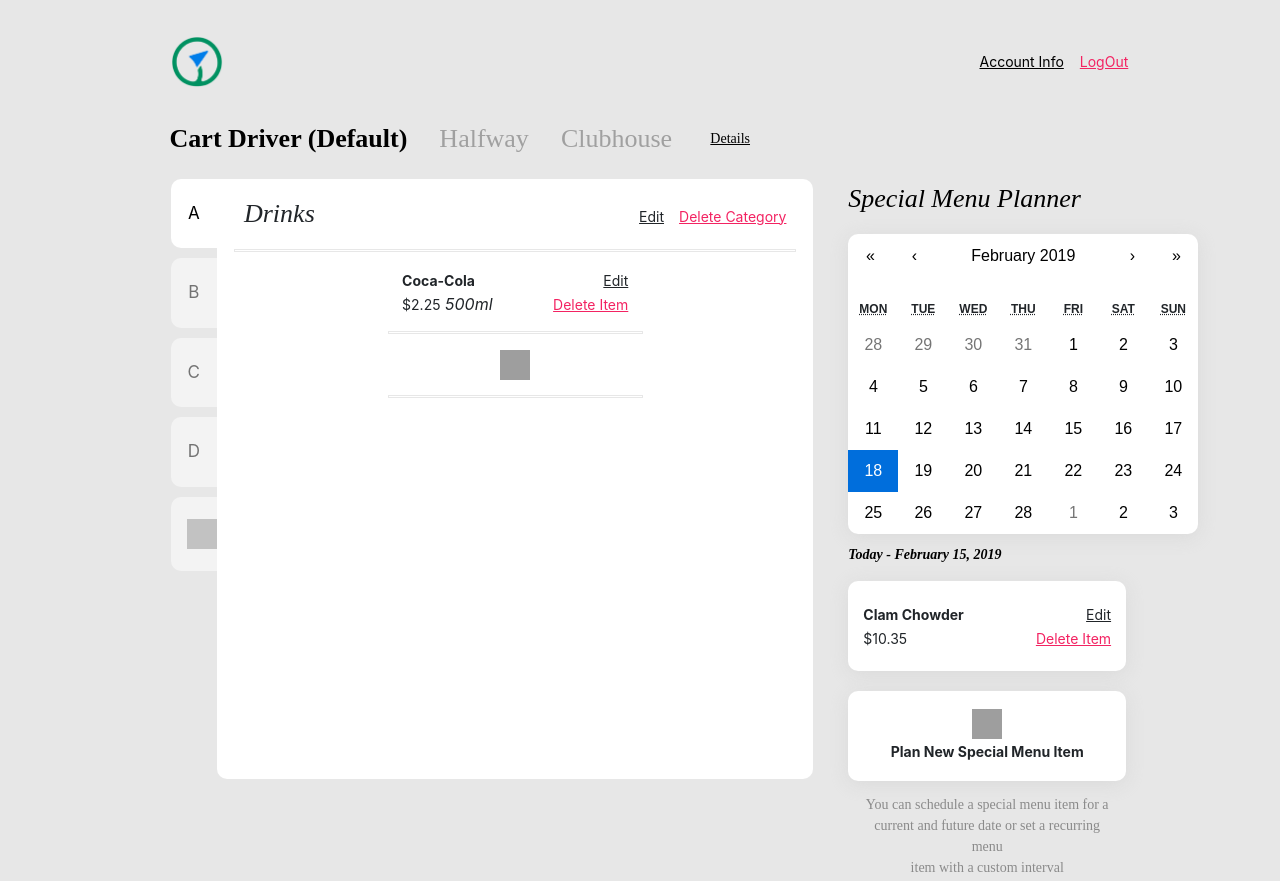
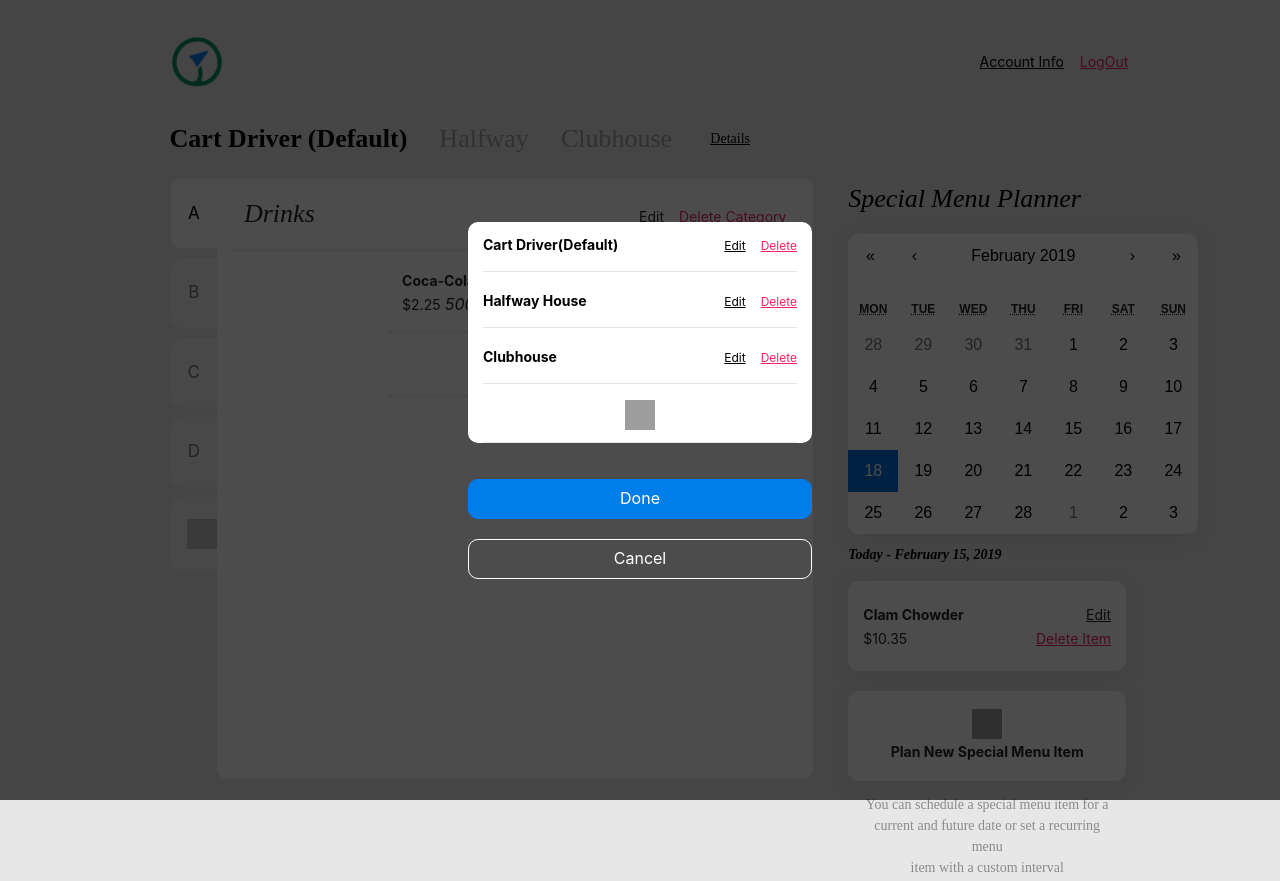
Before and after one commit to forward995/9_eighteen, a React (Create React App) app: page /home in a window 1280 px wide. Both pictures are taken after a click on the link "Details". Built offline with nearby package versions, Linux system fonts and the light colour scheme; grey boxes are pictures that could not be loaded.

Commit message:
add the details modal

```diff
--- a/src/components/App.js
+++ b/src/components/App.js
@@ -10,7 +10,7 @@ class App extends Component {
       <div>
         <Switch>
           <Route exact path='/' component={Login}/>
-          <Route exact path='/home' component={Home}/>
+          <Route path='/home' component={Home}/>
         </Switch>
       </div>
     );
--- a/src/components/Login.js
+++ b/src/components/Login.js
@@ -84,9 +84,6 @@ class Login extends Component {
                     <button type="button" className="btn btn-primary" style={styles.btn}>
                         <p style={{color: 'white'}}>Log In</p>
                     </button>
-                    {/* <Button color="default" style={styles.btn}>
-                        <p style={{color: 'white'}}>Log In</p>
-                    </Button> */}
                 </div>
             </div>
         );
--- a/src/components/MainHeader.js
+++ b/src/components/MainHeader.js
@@ -1,5 +1,6 @@
 /* eslint-disable jsx-a11y/anchor-is-valid */
 import React, { Component } from 'react';
+import MainHeaderModal from './Modals/MainHeaderModal'
 
 const styles = {
     tab: {
@@ -27,12 +28,52 @@ const styles = {
         fontWeight: 400,
         textDecoration: 'underline',
         paddingLeft: '40%'
+    },
+    modal: {
+        position: 'absolute',
+        width: '100%',
+        height: '100vh',
+        top: 0,
+        zIndex: 1000,
+        display: 'flex',
+        justifyContent: 'center',
+        alignItems: 'center',
+        background: 'rgba(0,0,0,0.7)'
+    },
+    doneBtn: {
+        width: 344,
+        height: 40,
+        borderRadius: 10,
+        backgroundColor: "#007de9",
+        marginTop: 20,
+    },
+    cancelBtn: {
+        width: 344,
+        height: 40,
+        borderRadius: 10,
+        // backgroundColor: "#007de9",
+        marginTop: 20,
+        border: "1px solid #ffffff"
     }
 }
 
 class MainHeader extends Component {
+    // eslint-disable-next-line no-useless-constructor
+    constructor(props) {
+        super(props)
+        this.state = {
+            showModal: false
+        }
+    }
+    handleClick = () => {
+        this.setState({
+            showModal: !this.state.showModal
+        })
+        console.log(this.state)
+    }
     render() {
         return (
+            <div>
             <ul className="nav" style={styles.tab}>
                 <li className="nav-item">
                     <a className="nav-link active" href="#" style={styles.txt1}>Cart Driver (Default)</a>
@@ -44,9 +85,28 @@ class MainHeader extends Component {
                     <a className="nav-link" href="#" style={styles.txt2}>Clubhouse</a>
                 </li>
                 <li className="nav-item">
-                    <a className="nav-link" href="#" style={styles.txt3}>Details</a>
+                    <a className="nav-link" href="#" onClick={this.handleClick} style={styles.txt3}>Details</a>
                 </li>
             </ul>
+            {
+                this.state.showModal&&
+                    <div style={styles.modal}>
+                        <div style={{display: 'block'}}>
+                            <MainHeaderModal />
+                            <div>
+                                <button type="button" className="btn btn-primary" style={styles.doneBtn}>
+                                    <p style={{color: 'white'}}>Done</p>
+                                </button>
+                            </div>
+                            <div>
+                                <button type="button" className="btn btn-default" style={styles.cancelBtn}>
+                                    <p style={{color: 'white'}}>Cancel</p>
+                                </button>
+                            </div>
+                        </div>
+                    </div>
+            }
+            </div>
         );
     }
 }
--- /dev/null
+++ b/src/components/Modals/MainHeaderModal.js
@@ -0,0 +1,94 @@
+/* eslint-disable jsx-a11y/anchor-is-valid */
+import React, { Component } from 'react';
+
+const styles = {
+    card: {
+        width: "344px",
+        // height: "225px",
+        borderRadius: "10px",
+        backgroundColor: "#ffffff"
+    },
+    txt1: {
+        fontFamily: 'Charter - Bold',
+        fontSize: 14,
+        fontWeight: 700,
+        color: '#000000'
+    },
+    txt2: {
+        color: '#000000',
+        fontSize: 12,
+        fontWeight: 400,
+        textDecoration: 'underline',
+        fontFamily: 'Charter - Roman',
+        paddingRight: 15,
+    },
+    txt3: {
+        color: '#f32362',
+        fontFamily: 'Charter - Roman',
+        fontSize: 12,
+        fontWeight: 400,
+        textDecoration: 'underline'
+    },
+    hrLine: {
+        width: '91%',
+        marginTop: 0
+    },
+    icon: {
+        width: 30,
+        height: 30,
+    }
+}
+
+class MainHeaderModal extends Component {
+    render() {
+        return (
+            <div style={styles.card}>
+                <div className="col-sm-12" style={{padding:0, paddingTop:10, display: 'flex', alignItems: 'baseline'}}>
+                    <div className="col-sm-6">
+                        <p style={styles.txt1}>Cart Driver(Default)</p>
+                    </div>
+                    <div className="col-sm-6" style={{textAlign: 'right'}}>
+                        <a style={styles.txt2}>Edit</a>
+                        <a style={styles.txt3}>Delete</a>
+                    </div>
+                </div>
+                <hr style={styles.hrLine}></hr>
+                <div className="col-sm-12" style={{padding:0, display: 'flex', alignItems: 'baseline'}}>
+                    <div className="col-sm-6">
+                        <p style={styles.txt1}>Halfway House</p>
+                    </div>
+                    <div className="col-sm-6" style={{textAlign: 'right'}}>
+                        <a style={styles.txt2}>Edit</a>
+                        <a style={styles.txt3}>Delete</a>
+                    </div>
+                </div>
+                <hr style={styles.hrLine}></hr>
+                <div className="col-sm-12" style={{padding:0, display: 'flex', alignItems: 'baseline'}}>
+                    <div className="col-sm-6">
+                        <p style={styles.txt1}>Clubhouse</p>
+                    </div>
+                    <div className="col-sm-6" style={{textAlign: 'right'}}>
+                        <a style={styles.txt2}>Edit</a>
+                        <a style={styles.txt3}>Delete</a>
+                    </div>
+                </div>
+                <hr style={styles.hrLine}></hr>
+
+                <div className="col-sm-12" style={{display:'flex', paddingBottom: 12}}>
+                    <div className="col-sm-3"></div>
+                    <div className="col-sm-6" style={{display:'flex', justifyContent:'center'}}>
+                        <img
+                            src={`${process.env.PUBLIC_URL}/assets/images/plus.png`}
+                            alt=""
+                            style={styles.icon}
+                        />
+                    </div>
+                    <div className="col-sm-3"></div>
+                </div>
+                <hr style={styles.hrLine}></hr>
+            </div>
+        );
+    }
+}
+
+export default MainHeaderModal;
```
Also changed, not shown: src/components/Modals/ContentModal.js (added, +13 -0 lines), src/components/Modals/MainContentModal.js (added, +13 -0 lines), src/components/Modals/MainSidebarModal.js (added, +13 -0 lines).
